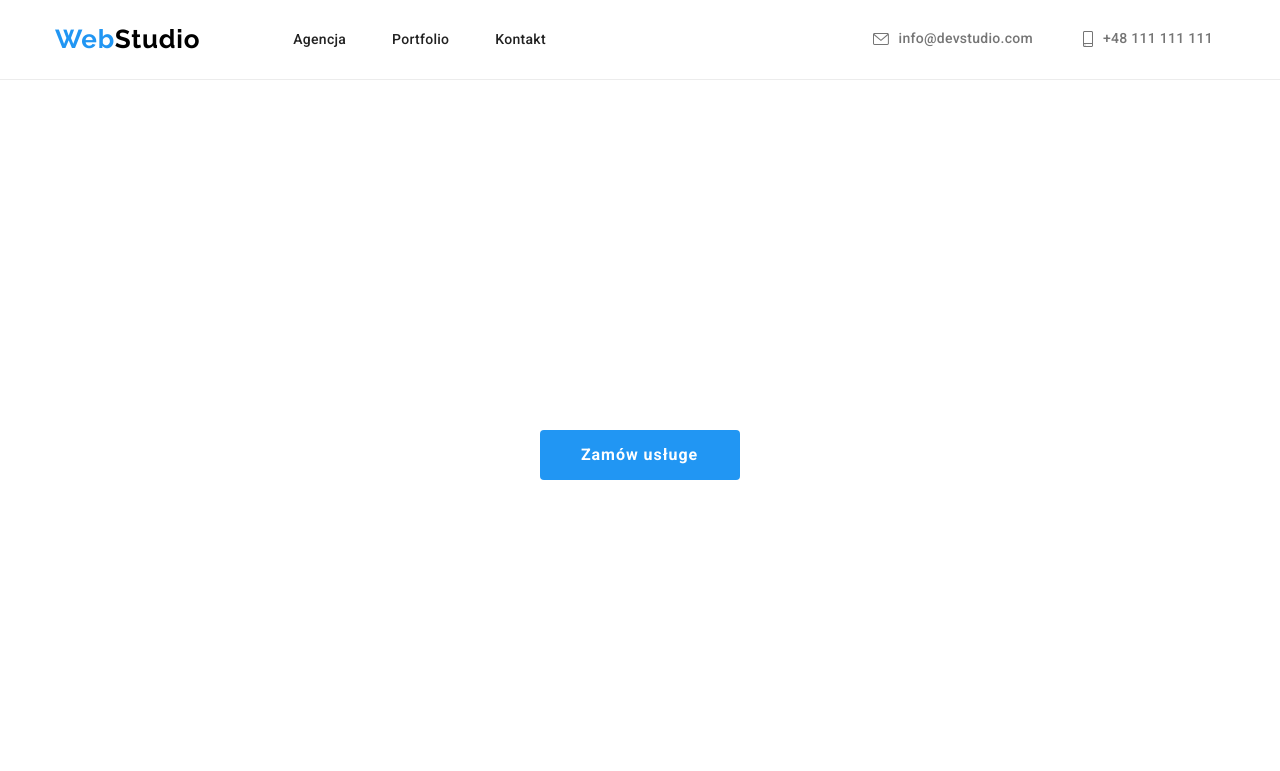
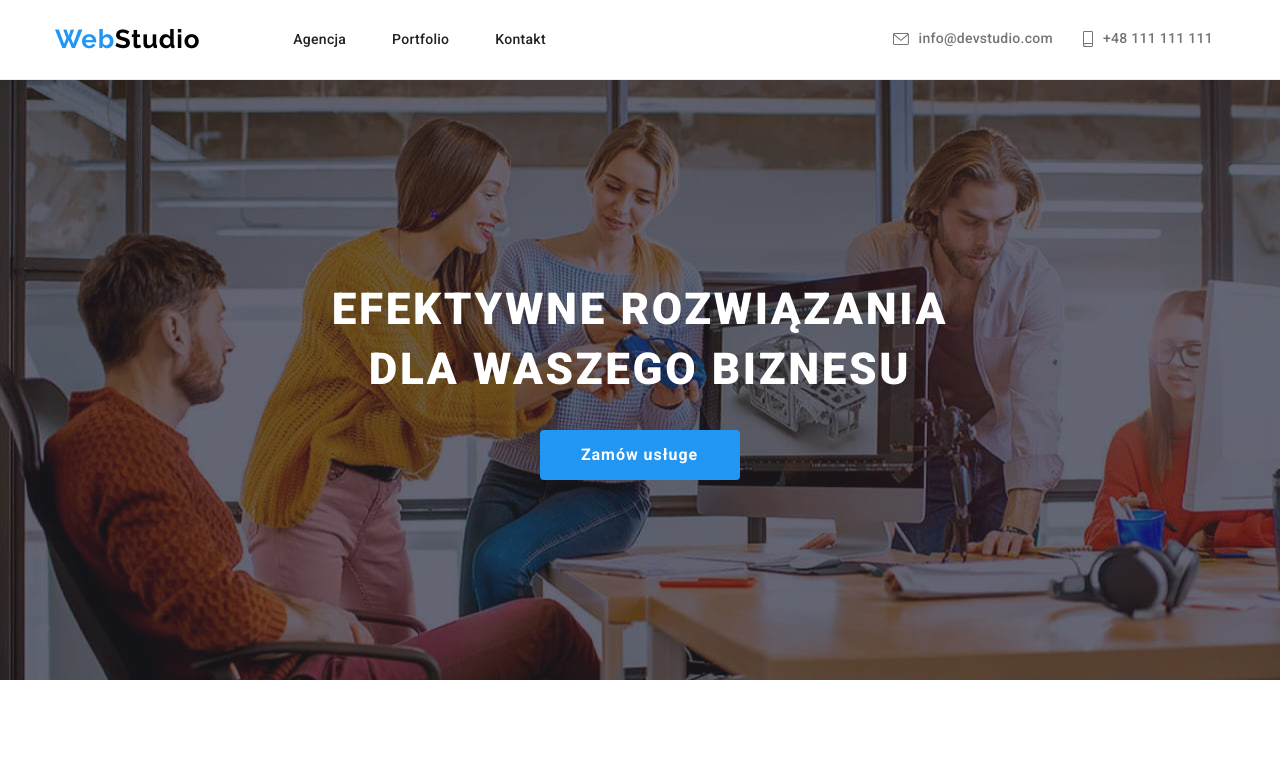
Before and after one commit to michalwojcik4/goit-markup-hw-04, a plain HTML site: page index.html in a window 1280 px wide. Shown: the top 771 px of the page. Drawn offline with nearby package versions, Linux system fonts and the light colour scheme.

Commit message:
added background to main

```diff
--- a/css/styles.css
+++ b/css/styles.css
@@ -73,7 +73,7 @@ img {
 }
 .contact-list{
     display: flex;
-    gap: 50px;
+    gap: 30px;
     list-style: none;
     padding: 0;
     margin: 0;
@@ -103,7 +103,7 @@ img {
 }
 /* index */
 .background-main{
-    background-color: var(--background);
+    background-color: var(--background-main-footer);
 }
 .main{
     display: flex;
@@ -111,6 +111,9 @@ img {
     align-items: center;
     gap: 30px;
     padding: 200px 0;
+    background: linear-gradient(rgba(47, 48, 58, 0.4),rgba(47, 48, 58, 0.4)), url(../images/img-main.jpg);
+    max-width: 1600px;
+    margin: 0 auto;
 }
 h1{
     color: var(--text-white);
```
